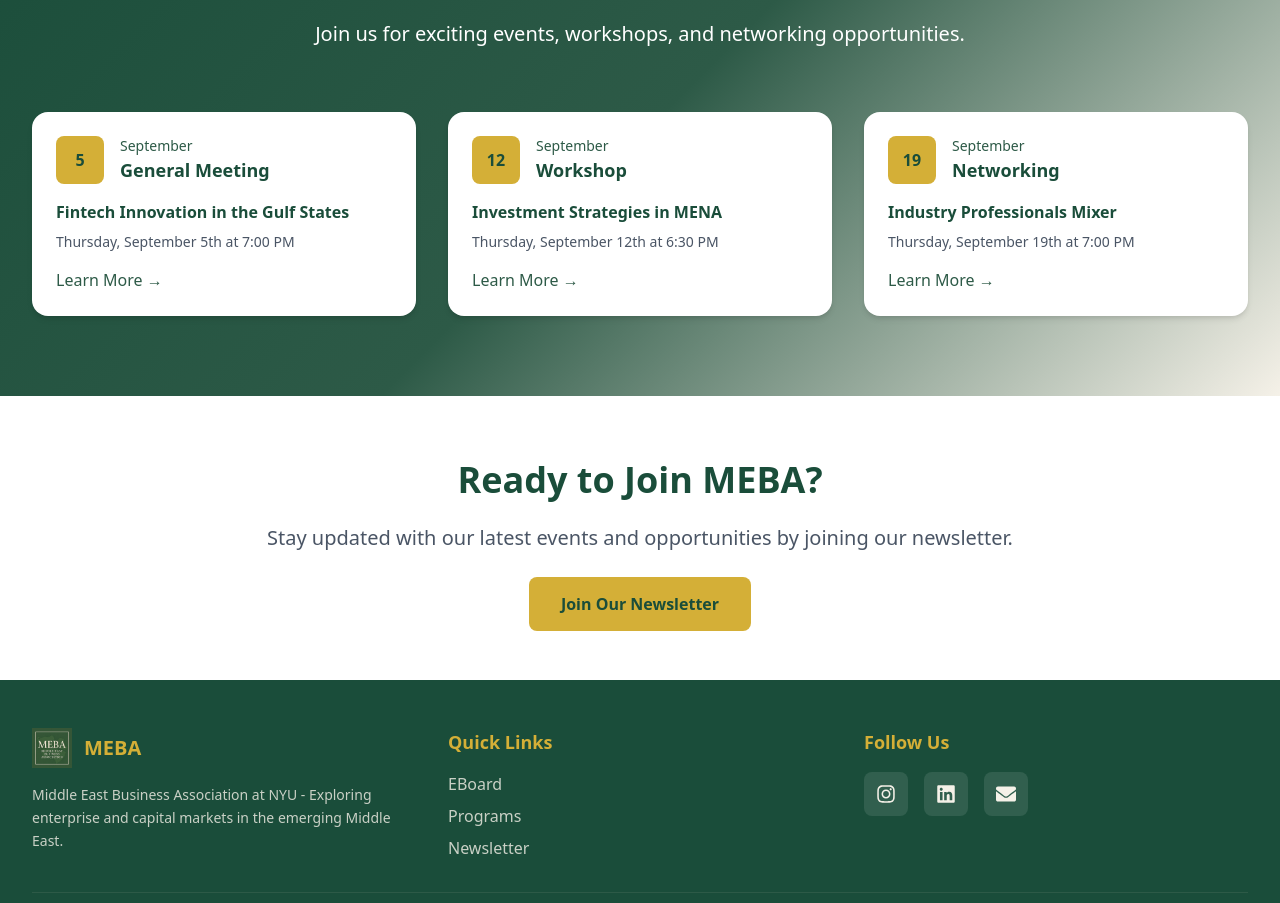
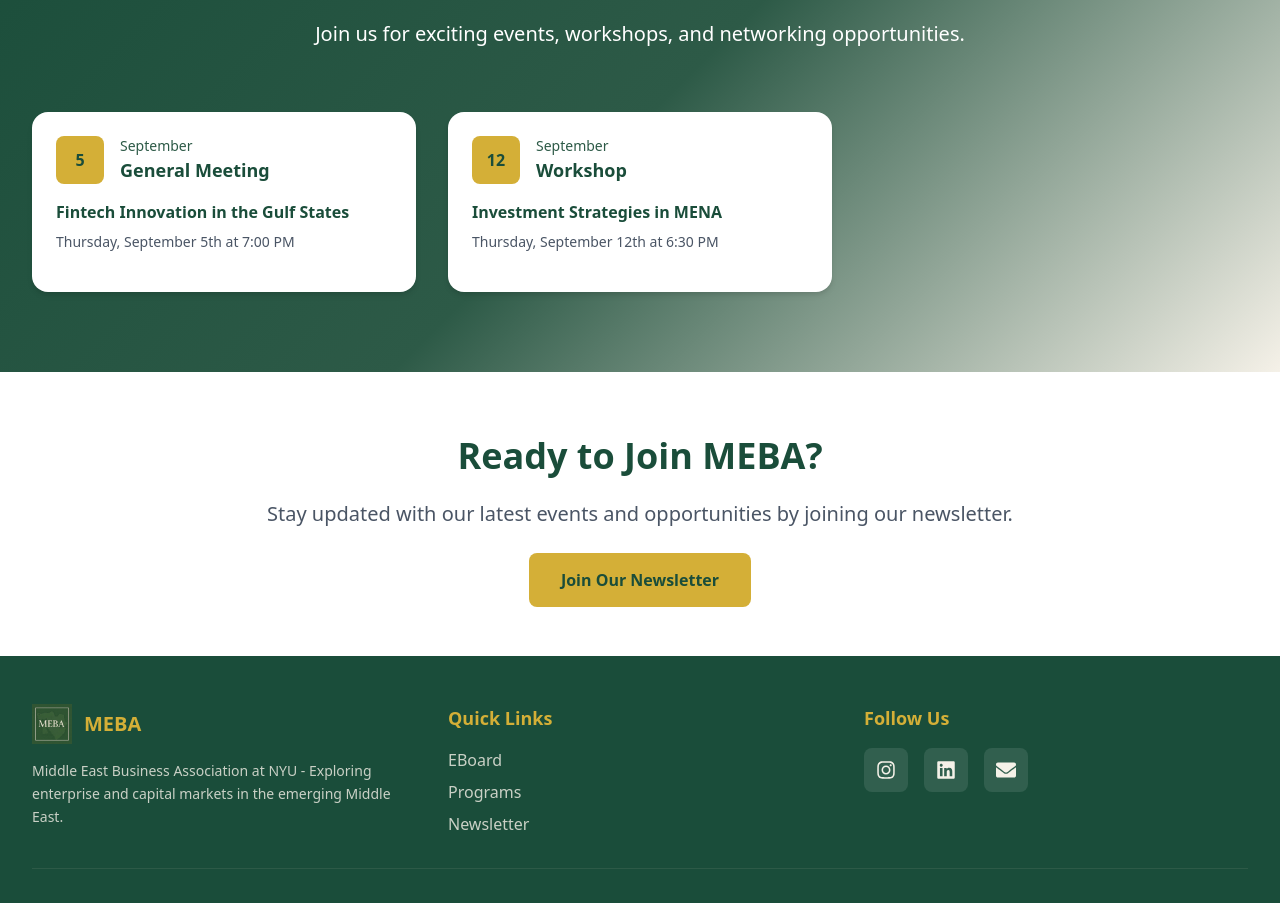
Before and after one commit to raihanzaman/meba-website, a Next.js app: page / in a window 1280 px wide. Shown: the part 1577-2480 px from the top of the page. Built offline with nearby package versions, Linux system fonts and the light colour scheme.

Commit message:
Rebranding to new logo and theme

```diff
--- a/src/app/eboard/page.tsx
+++ b/src/app/eboard/page.tsx
@@ -10,8 +10,8 @@
             MEBA <span className="text-[#d4af37]">E-Board</span>
           </h1>
           <p className="text-xl text-white/90 max-w-3xl mx-auto leading-relaxed">
-            Meet the dedicated leaders who drive MEBA's mission to explore and understand
-            Middle Eastern business markets at NYU.
+            {`Meet the dedicated leaders who drive MEBA's mission to explore and understand
+            Middle Eastern business markets at NYU.`}
           </p>
         </div>
       </section>
--- a/src/app/page.tsx
+++ b/src/app/page.tsx
@@ -93,7 +93,7 @@
       </section>
 
       {/* Events Section */}
-      <section className="meba-gradient py-20">
+      <section className="meba-gradient py-20 ">
         <div className="max-w-7xl mx-auto px-4 sm:px-6 lg:px-8">
           <div className="text-center mb-16">
             <h2 className="text-4xl font-bold text-white mb-6">Upcoming Events</h2>
@@ -115,9 +115,6 @@
               </div>
               <h3 className="font-semibold text-[#1a4d3a] mb-2">Fintech Innovation in the Gulf States</h3>
               <p className="text-gray-600 text-sm mb-4">Thursday, September 5th at 7:00 PM</p>
-              <a href="#" className="text-[#2d5a47] font-medium hover:text-[#1a4d3a] transition-colors">
-                Learn More →
-              </a>
             </div>
 
             <div className="meba-card p-6">
@@ -132,26 +129,6 @@
               </div>
               <h3 className="font-semibold text-[#1a4d3a] mb-2">Investment Strategies in MENA</h3>
               <p className="text-gray-600 text-sm mb-4">Thursday, September 12th at 6:30 PM</p>
-              <a href="#" className="text-[#2d5a47] font-medium hover:text-[#1a4d3a] transition-colors">
-                Learn More →
-              </a>
-            </div>
-
-            <div className="meba-card p-6">
-              <div className="flex items-center mb-4">
-                <div className="w-12 h-12 bg-[#d4af37] rounded-lg flex items-center justify-center mr-4">
-                  <span className="text-[#1a4d3a] font-bold">19</span>
-                </div>
-                <div>
-                  <p className="text-sm text-[#2d5a47] font-medium">September</p>
-                  <p className="text-lg font-bold text-[#1a4d3a]">Networking</p>
-                </div>
-              </div>
-              <h3 className="font-semibold text-[#1a4d3a] mb-2">Industry Professionals Mixer</h3>
-              <p className="text-gray-600 text-sm mb-4">Thursday, September 19th at 7:00 PM</p>
-              <a href="#" className="text-[#2d5a47] font-medium hover:text-[#1a4d3a] transition-colors">
-                Learn More →
-              </a>
             </div>
           </div>
         </div>
```
Also changed, not shown: public/meba.jpg, 1 other file (tests, documents, lock files or other folders).
